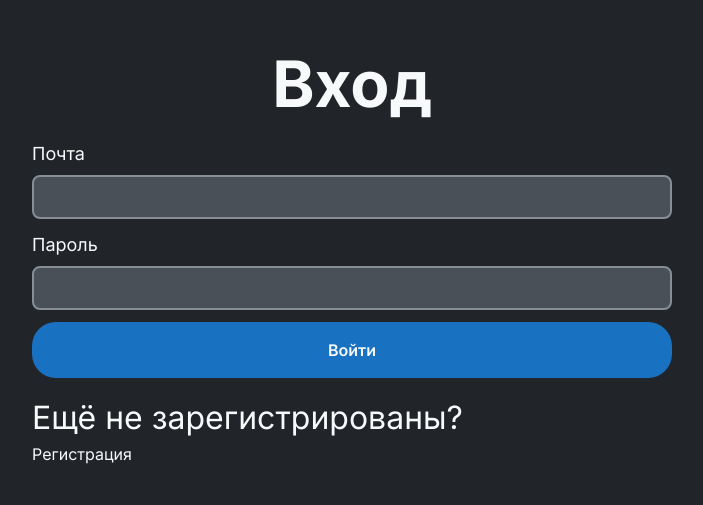
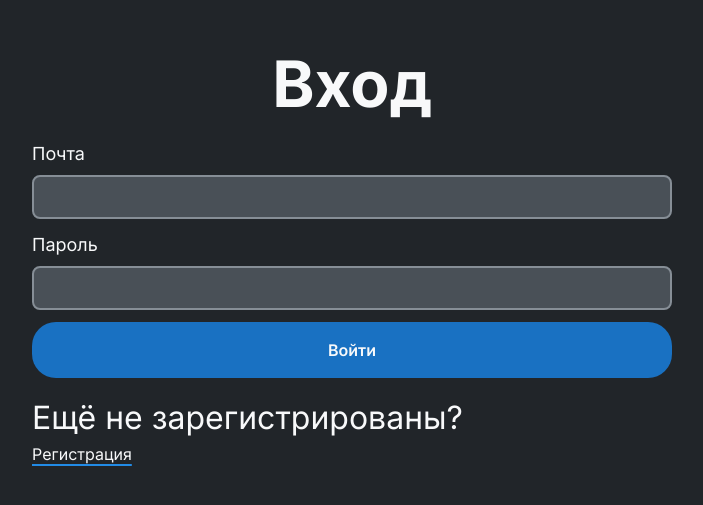
Before and after one commit to qHollow/linkly, a Next.js app: page /login in a window 1280 px wide. Shown: the part 145-650 px from the top of the page, without its empty margins (288-991 px from the left). Built offline with nearby package versions, Linux system fonts and the light colour scheme.

Commit message:
feat(ui): change link color

```diff
--- a/src/shared/ui/Link/style.module.css
+++ b/src/shared/ui/Link/style.module.css
@@ -1,21 +1,26 @@
 .root {
+	--color-link: var(--color-text-primary);
+	--color-link-hover: var(--oc-blue-4);
+}
+
+[data-theme="dark"] .root {
+	--color-link-hover: var(--oc-blue-3);
 }
 
 .base {
 	display: inline-flex;
-	gap: 4px;
+	gap: var(--size-3);
 	align-items: center;
-	color: var(--primary-color);
-	text-decoration: none;
+	color: var(--color-link);
+	text-decoration: underline;
+	text-decoration-color: var(--oc-blue-6);
+	text-decoration-thickness: 2px;
+	text-underline-offset: 4px;
 	transition: color 0.25s ease-in-out;
 }
 
 .base:hover {
-	color: var(--primary-color-hover);
-}
-
-.base:active {
-	color: var(--primary-color-active)
+	color: var(--color-link-hover);
 }
 
 .icon {
```
